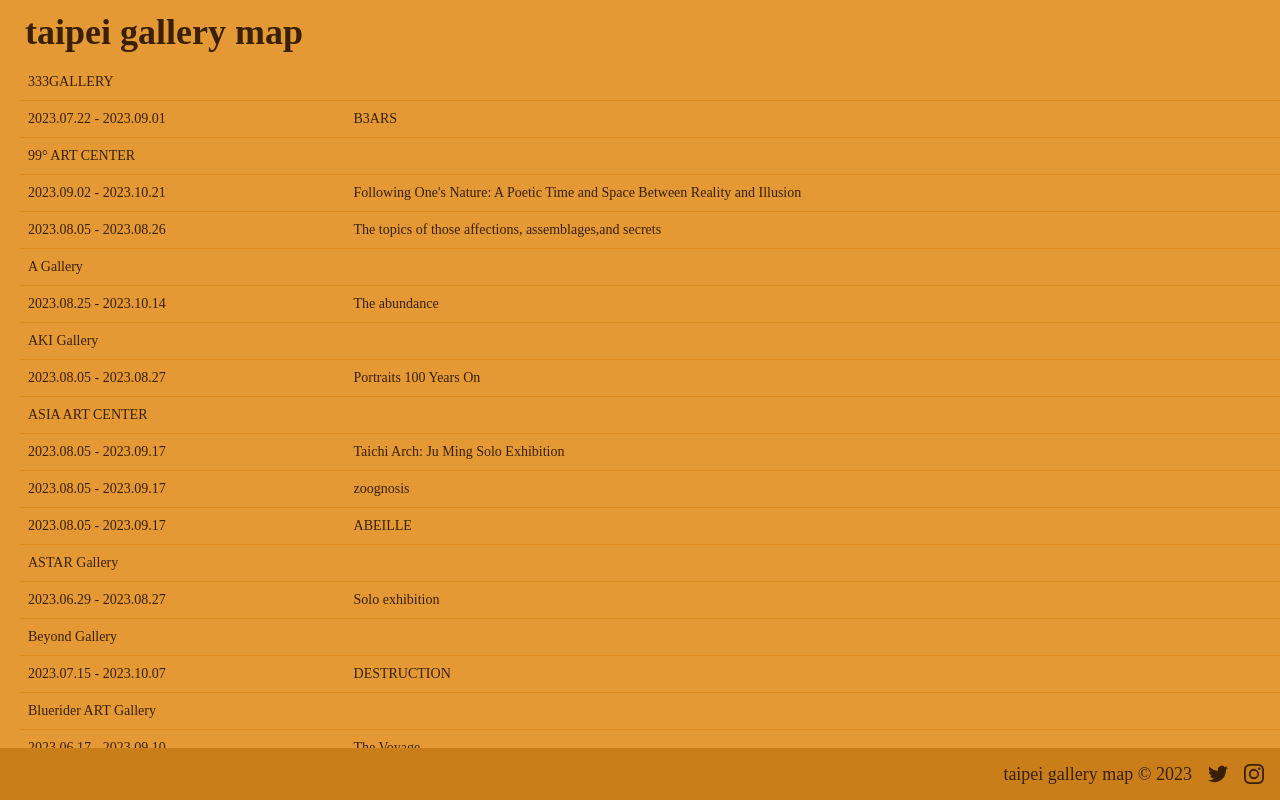
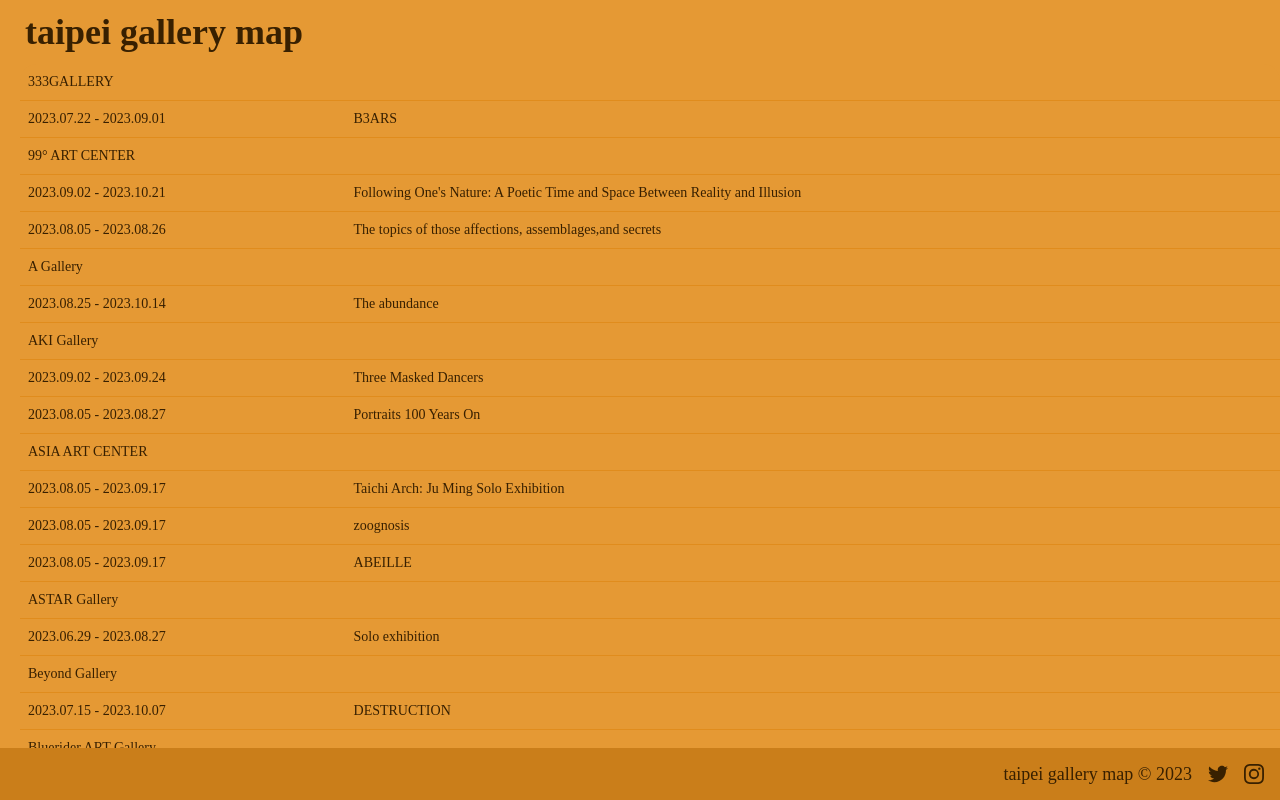
Before and after one commit to tjHsu/gallery-map, a Next.js app: page /events in a window 1280 px wide. Shown: the top 800 px of the page. Built offline with nearby package versions, Linux system fonts and the light colour scheme; a web font is replaced by a local one.

Commit message:
Update Constants.ts

```diff
--- a/src/constants/Constants.ts
+++ b/src/constants/Constants.ts
@@ -257,6 +257,11 @@ export const GALLERIES = [
     website: "https://www.galleryaki.com/en/aki",
     isSeparator: false,
     exhibitions: [{
+      artist: "Liang-Yin WANG, Hsuan HUNG, Jing-Yun OU",
+      showName: "Three Masked Dancers",
+      date: "2023.09.02 - 2023.09.24",
+      openingDate: "2023.09.02 sat 16:00"
+    },{
       artist: "Satoru KOIZUMI",
       showName: "Portraits 100 Years On",
       date: "2023.08.05 - 2023.08.27",
```
